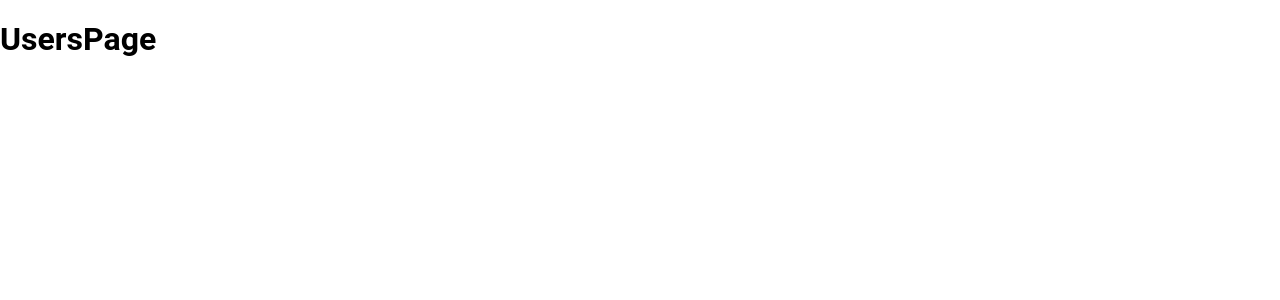
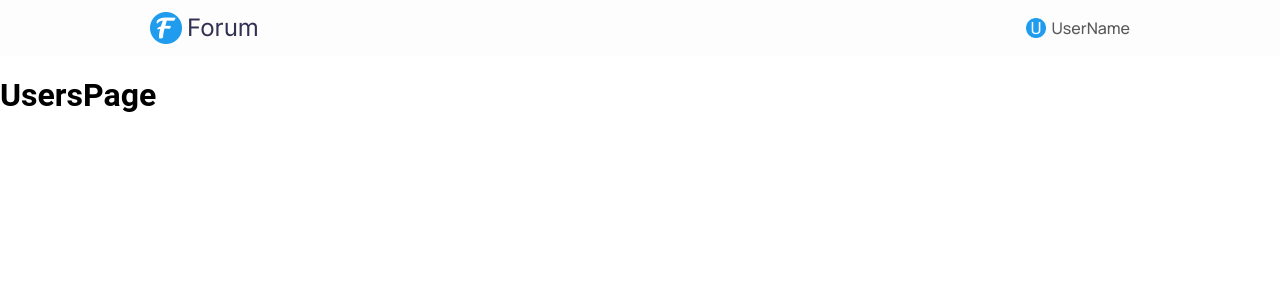
Before and after one commit to maybe-skiFF/forum-task, a React (Vite) app: page / in a window 1280 px wide. Shown: the top 300 px of the page. Built offline with nearby package versions, Linux system fonts and the light colour scheme.

Commit message:
feat: add header

```diff
--- a/src/App.tsx
+++ b/src/App.tsx
@@ -3,7 +3,11 @@ import './App.css';
 import { router } from './router/router';
 
 const App = () => {
-  return <RouterProvider router={router} />;
+  return (
+    <>
+      <RouterProvider router={router} />
+    </>
+  );
 };
 
 export default App;
--- /dev/null
+++ b/src/components/Header/Header.module.css
@@ -0,0 +1,11 @@
+.headerContainer {
+  margin: 0 auto;
+  max-width: 1440px;
+  padding: 16px 150px;
+  background-color: var(--color-6);
+}
+
+.headerWrapper {
+  display: flex;
+  justify-content: space-between;
+}
--- /dev/null
+++ b/src/components/Header/Header.tsx
@@ -0,0 +1,16 @@
+import { HeaderMenu } from '../HeaderMenu/HeaderMenu';
+import { Logo } from '../Logo/Logo';
+import styles from './Header.module.css';
+
+const Header = () => {
+  return (
+    <div className={styles.headerContainer}>
+      <div className={styles.headerWrapper}>
+        <Logo />
+        <HeaderMenu />
+      </div>
+    </div>
+  );
+};
+
+export { Header };
--- /dev/null
+++ b/src/components/HeaderMenu/HeaderMenu.module.css
@@ -0,0 +1,23 @@
+.headerMenuWrapper {
+  display: flex;
+  align-items: center;
+  column-gap: 20px;
+}
+
+.userInfoWrapper {
+  display: flex;
+  align-items: center;
+  column-gap: 5px;
+}
+
+.userInfoImg {
+  width: 20px;
+  height: 20px;
+}
+
+.userInfoName {
+  font-family: var(--font-family);
+  font-weight: 500;
+  font-size: 16px;
+  color: var(--color-2);
+}
--- /dev/null
+++ b/src/components/HeaderMenu/HeaderMenu.tsx
@@ -0,0 +1,16 @@
+import styles from './HeaderMenu.module.css';
+
+import userImg from '../../../public/user-img-small.png';
+
+const HeaderMenu = () => {
+  return (
+    <header className={styles.headerMenuWrapper}>
+      <div className={styles.userInfoWrapper}>
+        <img className={styles.userInfoImg} src={userImg} alt="userImg" />
+        <span className={styles.userInfoName}>UserName</span>
+      </div>
+    </header>
+  );
+};
+
+export { HeaderMenu };
--- /dev/null
+++ b/src/components/Logo/Logo.module.css
@@ -0,0 +1,14 @@
+.logoWrapper {
+  display: flex;
+  align-items: center;
+  column-gap: 5px;
+  height: 24px;
+}
+
+.logoText {
+  font-family: var(--third-family);
+  font-weight: 400;
+  font-size: 24px;
+  line-height: 81%;
+  color: #333153;
+}
--- /dev/null
+++ b/src/components/Logo/Logo.tsx
@@ -0,0 +1,16 @@
+import styles from './Logo.module.css';
+import logoImg from '../../../public/favicon-32x32.png';
+import { Link } from 'react-router-dom';
+
+const Logo = () => {
+  return (
+    <Link to="/" style={{ textDecoration: 'none' }}>
+      <div className={styles.logoWrapper}>
+        <img src={logoImg} alt="logoImg" />
+        <p className={styles.logoText}>Forum</p>
+      </div>
+    </Link>
+  );
+};
+
+export { Logo };
--- a/src/index.css
+++ b/src/index.css
@@ -1,3 +1,16 @@
+@import url('https://fonts.googleapis.com/css2?family=Manrope:wght@200..800&display=swap');
+@import url('https://fonts.googleapis.com/css2?family=Noto+Sans:ital,wdth,wght@0,62.5..100,600;1,62.5..100,600&display=swap');
+@import url('https://fonts.googleapis.com/css2?family=Inter:ital,opsz,wght@0,14..32,100..900;1,14..32,100..900&display=swap');
+
 :root {
-  font-family: Inter, system-ui, Avenir, Helvetica, Arial, sans-serif;
+  --font-family: "Manrope", sans-serif;
+  --second-family: "Noto", sans-serif;
+  --third-family: "Inter", sans-serif;
+  --color-6: #FDFDFD;
+  --color-5: #F4F4F4;
+  --color-4: #DADADA;
+  --color-3: #9C9C9c;
+  --color-2: #595959;
+  --color-1: #161616;
+  --color-accent: #22A0BC;
 }
--- a/src/pages/PostsPage/PostsPage.tsx
+++ b/src/pages/PostsPage/PostsPage.tsx
@@ -1,5 +1,12 @@
+import { Header } from '../../components/Header/Header';
+
 const PostsPage = () => {
-  return <h1>PostsPage</h1>;
+  return (
+    <>
+      <Header />
+      <h1>PostsPage</h1>
+    </>
+  );
 };
 
 export { PostsPage };
--- a/src/pages/UsersPage/UsersPage.tsx
+++ b/src/pages/UsersPage/UsersPage.tsx
@@ -1,5 +1,12 @@
+import { Header } from '../../components/Header/Header';
+
 const UsersPage = () => {
-  return <h1>UsersPage</h1>;
+  return (
+    <>
+      <Header />
+      <h1>UsersPage</h1>
+    </>
+  );
 };
 
 export { UsersPage };
```
Also changed, not shown: public/user-img-small.png (added).
